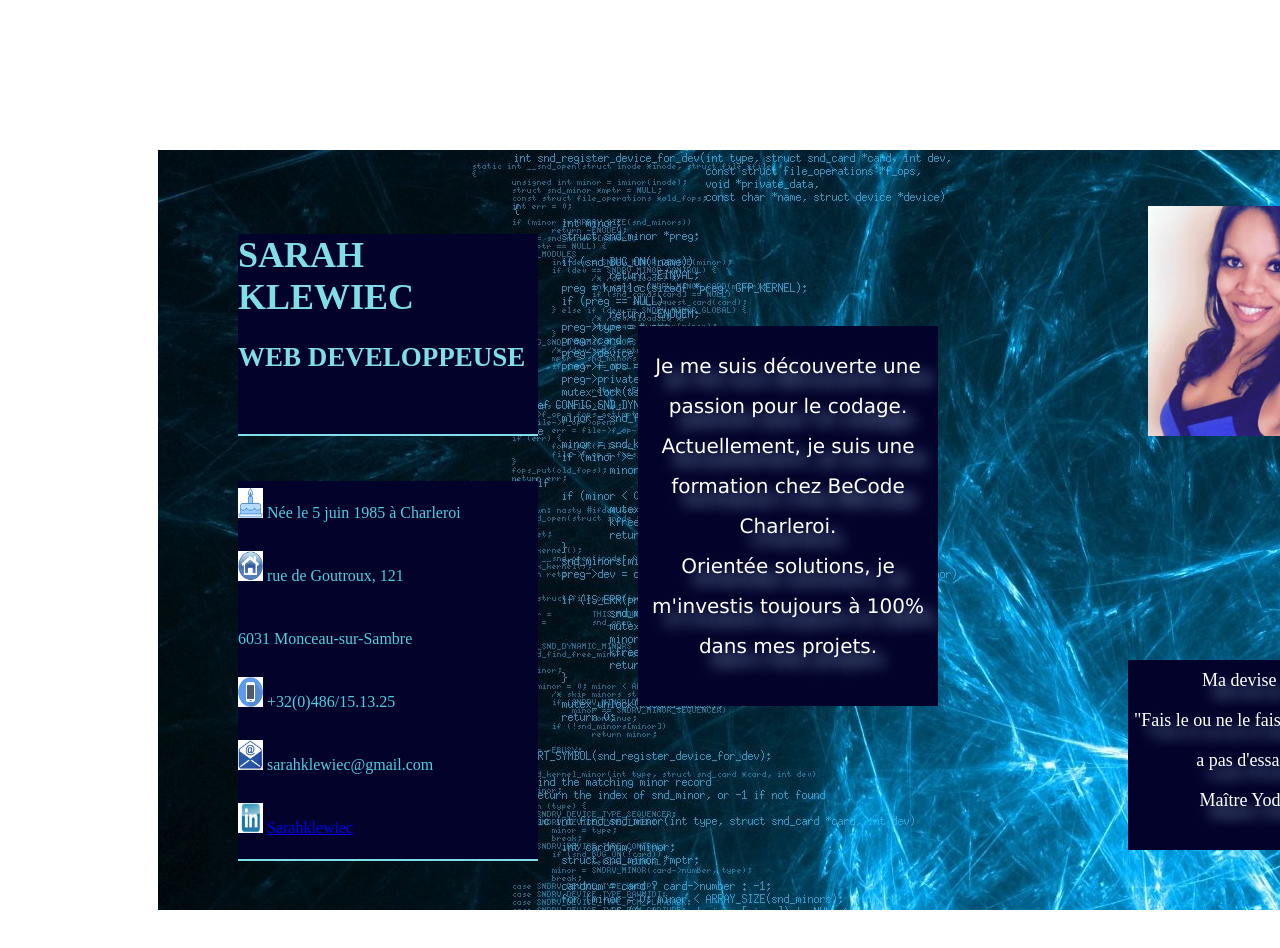
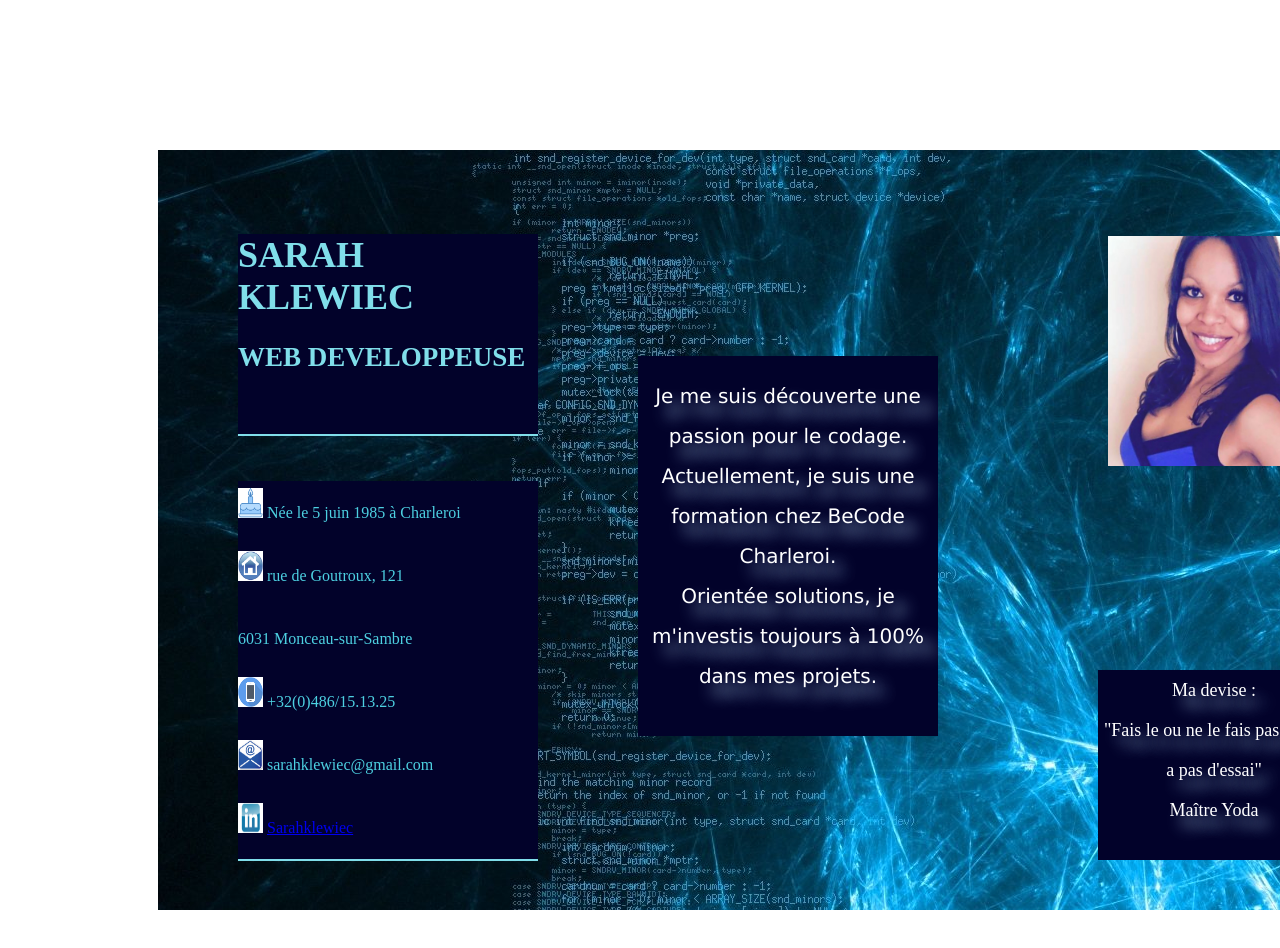
Before and after one commit to SarKle/VCard, a plain HTML site: page index.html in a window 1280 px wide. Shown: the top 948 px of the page. Drawn offline with Linux system fonts and the light colour scheme.

Commit message:
Dernière version

```diff
--- a/style.css
+++ b/style.css
@@ -9,7 +9,6 @@ background-image:url(fond.jpg);
 opacity: 0,75;
 position: relative;
 }
-
 
 #titre{
 width: 300px;
@@ -43,26 +42,25 @@ font-family: Verdana, Charcoal, sans-serif;
 font-size: 20px;
 float: left;
 margin-left: 100px;
-margin-top: -110px;
+margin-top: -80px;
 line-height: 40px;
 color: white; text-shadow:  #b1d8f6  0.6em 0.6em 0.8em;
 background-color: #02022A;
 text-align: center;
-
 }
 
 .photo{
 float: right;
-margin-right: 50px;
-margin-top: -230px;
+margin-right: 90px;
+margin-top: -200px;
 }
 
 .devise{
 color: white;
 background-color:02022A;
 position: absolute;
-margin-left: 1120px;
-margin-top: -500px;
+margin-left: 1090px;
+margin-top: -490px;
 width: 232px;
 height: 190px;
 line-height: 40px;
```
